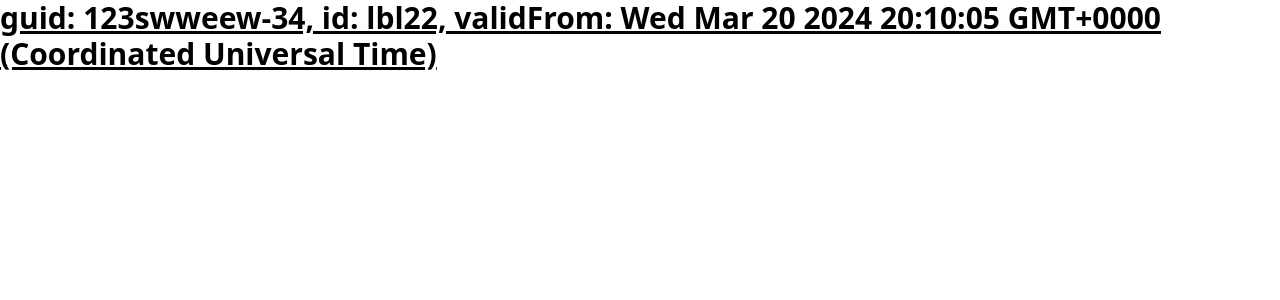
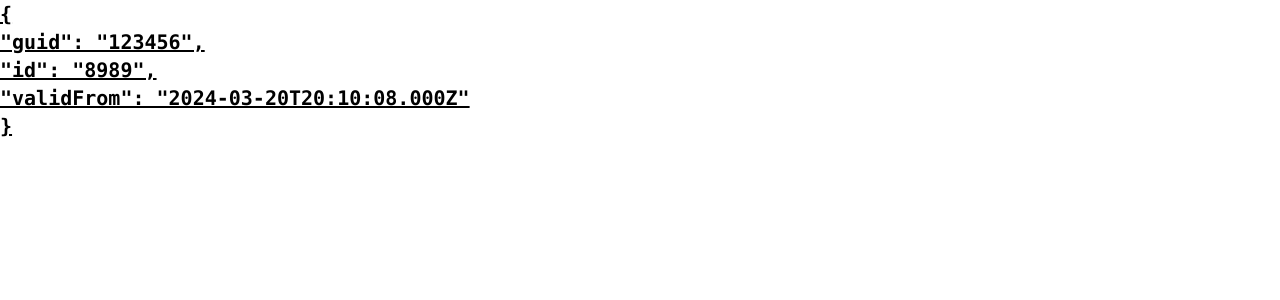
Before and after one commit to gonzaljo/code-harmony-app, a React (Vite) app: page / in a window 1280 px wide. Shown: the top 300 px of the page. Built offline with nearby package versions, Linux system fonts and the light colour scheme.

Commit message:
Store daily work

```diff
--- a/package.json
+++ b/package.json
@@ -46,6 +46,7 @@
     "react": "^18.2.0",
     "react-dom": "^18.2.0",
     "react-redux": "^9.1.0",
+    "react-router-dom": "^6.22.3",
     "redux": "^5.0.1",
     "tailwindcss": "^3.4.1",
     "typescript": "^5.3.3",
--- a/src/renderer/src/App.tsx
+++ b/src/renderer/src/App.tsx
@@ -1,16 +1,32 @@
-import { Model } from '@shared/model/index';
-import './App.css';
+import { Model } from '@shared/model/index'
+import './App.css'
+import { useEffect, useState } from 'react'
 
 function App(): JSX.Element {
   //const ipcHandle = (): void => window.electron.ipcRenderer.send('ping')
 
-  const model = new Model('123swweew-34', 'lbl22', new Date());
+  const model = new Model('123-34', 'lbl22', new Date())
+
+  const [modelState, setmodelState] = useState(model)
+
+
+  useEffect(() => {
+    setTimeout(() => {
+      const newModel: Model = new Model('123456', '8989', new Date())
+      setmodelState(newModel)
+      console.log(JSON.stringify(newModel, null, 2))
+    }, 3000)
+  }, [])
 
   return (
     <>
-      <h1 className="text-3xl font-bold underline">{model.toString()}</h1>
+      <code className="text-xl font-bold underline">
+        {JSON.stringify(modelState, null, 2).split('\n').map((item, key) => {
+          return <span key={key}>{item}<br/></span>
+        })}
+      </code>
     </>
-  );
+  )
 }
 
-export default App;
+export default App
--- a/src/shared/model/index.ts
+++ b/src/shared/model/index.ts
@@ -1,27 +1,36 @@
+
+// Model Interface
+export interface IModel {
+  getGuid(): string
+  getId(): string
+  getValidFrom(): Date
+  toString(): string
+}
+
 export class Model {
-  private guid: string;
-  private id: string;
-  private validFrom: Date;
+  private guid: string
+  private id: string
+  private validFrom: Date
 
   constructor(guid: string, id: string, validFrom: Date) {
     this.guid = guid;
     this.id = id;
-    this.validFrom = validFrom;
+    this.validFrom = validFrom
   }
 
   getGuid(): string {
-    return this.guid;
+    return this.guid
   }
 
   getId(): string {
-    return this.id;
+    return this.id
   }
 
   getValidFrom(): Date {
-    return this.validFrom;
+    return this.validFrom
   }
 
   toString(): string {
-    return `guid: ${this.guid}, id: ${this.id}, validFrom: ${this.validFrom}`;
+    return `guid: ${this.guid}, id: ${this.id}, validFrom: ${this.validFrom}`
   }
 }
```
Also changed, not shown: src/main/index.ts (+28 -5 lines), src/shared/model/configuration.ts (added, +29 -0 lines), .eslintrc.cjs, .prettierrc.yaml, 1 other file (tests, documents, lock files or other folders).
